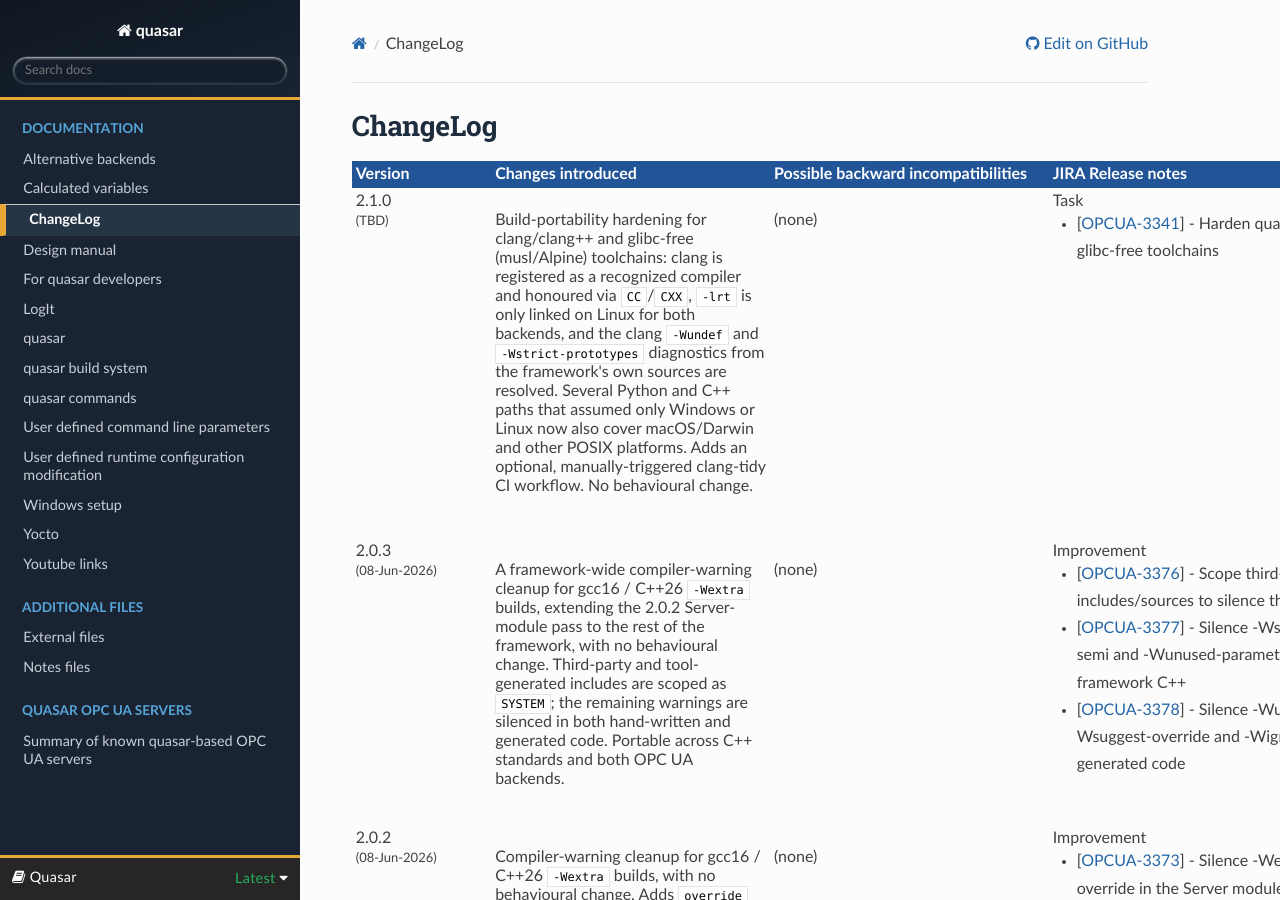
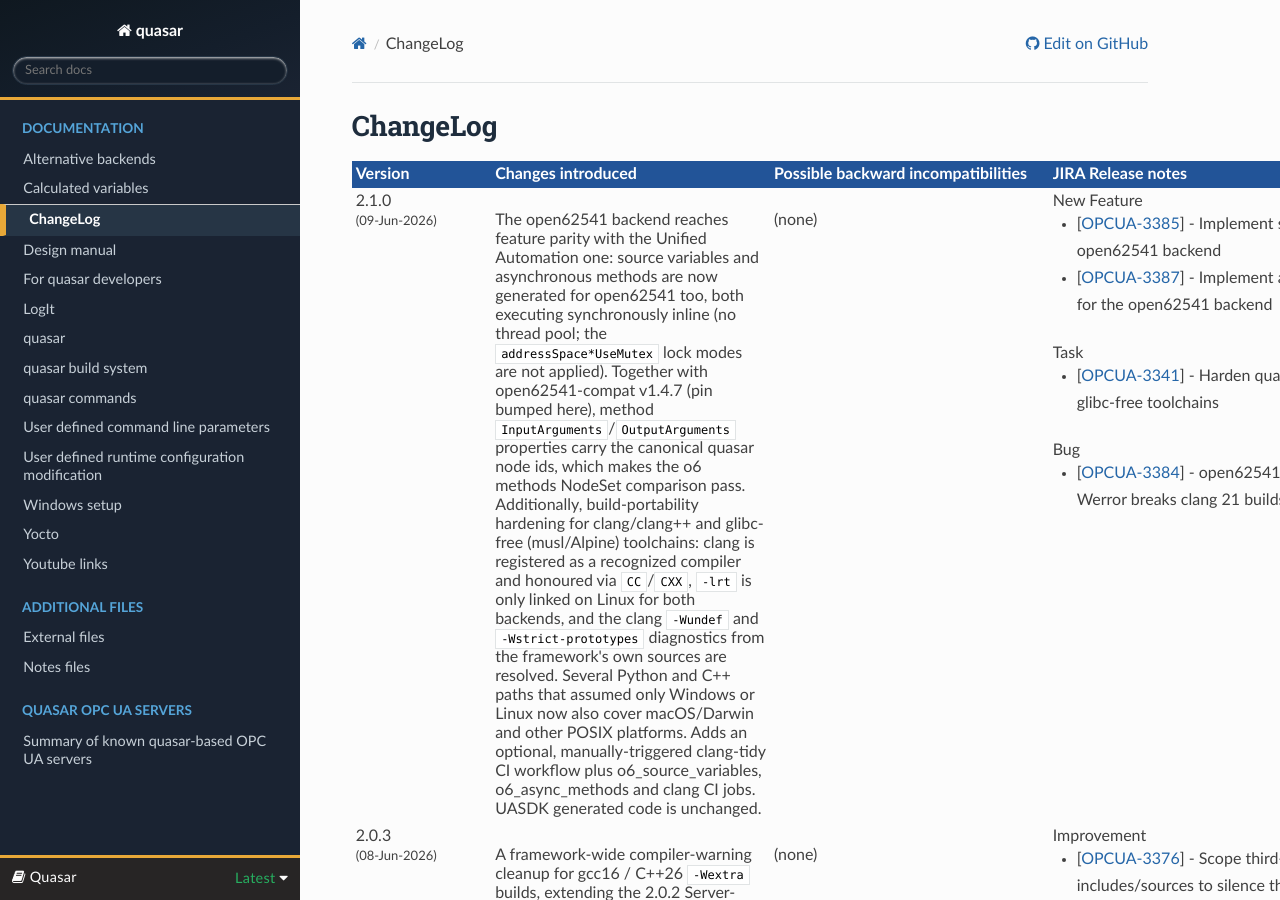
Before and after one commit to quasar-team/quasar, a Sphinx documentation site: the page built from Documentation/source/ChangeLog.rst, in a window 1280 px wide and 900 px high. Built offline with Sphinx 7.4.7 and the Read the Docs theme 3.1.0, drawn with Linux system fonts in a browser that asks for light colours.

Commit message:
Extend quasar 2.1.0 ChangeLog entry (OPCUA-3384/3385/3387)

```diff
--- a/Documentation/source/ChangeLog.rst
+++ b/Documentation/source/ChangeLog.rst
@@ -16,20 +16,30 @@
 
             <tr>
                 <!-- Version -->
-                <td valign="top">2.1.0<font size="-1"><br>(TBD)</font><br></td>
+                <td valign="top">2.1.0<font size="-1"><br>(09-Jun-2026)</font><br></td>
                 <!-- Changes introduced -->
-                <td valign="top"><br>Build-portability hardening for clang/clang++ and glibc-free (musl/Alpine) toolchains: clang is registered as a recognized compiler and honoured via <code>CC</code>/<code>CXX</code>, <code>-lrt</code> is only linked on Linux for both backends, and the clang <code>-Wundef</code> and <code>-Wstrict-prototypes</code> diagnostics from the framework's own sources are resolved. Several Python and C++ paths that assumed only Windows or Linux now also cover macOS/Darwin and other POSIX platforms. Adds an optional, manually-triggered clang-tidy CI workflow. No behavioural change.</td>
+                <td valign="top"><br>The open62541 backend reaches feature parity with the Unified Automation one: source variables and asynchronous methods are now generated for open62541 too, both executing synchronously inline (no thread pool; the <code>addressSpace*UseMutex</code> lock modes are not applied). Together with open62541-compat v1.4.7 (pin bumped here), method <code>InputArguments</code>/<code>OutputArguments</code> properties carry the canonical quasar node ids, which makes the o6 methods NodeSet comparison pass. Additionally, build-portability hardening for clang/clang++ and glibc-free (musl/Alpine) toolchains: clang is registered as a recognized compiler and honoured via <code>CC</code>/<code>CXX</code>, <code>-lrt</code> is only linked on Linux for both backends, and the clang <code>-Wundef</code> and <code>-Wstrict-prototypes</code> diagnostics from the framework's own sources are resolved. Several Python and C++ paths that assumed only Windows or Linux now also cover macOS/Darwin and other POSIX platforms. Adds an optional, manually-triggered clang-tidy CI workflow plus o6_source_variables, o6_async_methods and clang CI jobs. UASDK generated code is unchanged.</td>
                 <!-- Possible backward incompatibilities -->
                 <td valign="top"><br>(none)</td>
                 <!-- JIRA Release notes -->
                 <td valign="top">
+                    New Feature
+                    <ul>
+                        <li>[<a href='https://its.cern.ch/jira/browse/OPCUA-3385'>OPCUA-3385</a>] - Implement source variables for the open62541 backend</li>
+                        <li>[<a href='https://its.cern.ch/jira/browse/OPCUA-3387'>OPCUA-3387</a>] - Implement asynchronous methods for the open62541 backend</li>
+                    </ul>
                     Task
                     <ul>
                         <li>[<a href='https://its.cern.ch/jira/browse/OPCUA-3341'>OPCUA-3341</a>] - Harden quasar build for clang and glibc-free toolchains</li>
                     </ul>
+                    Bug
+                    <ul>
+                        <li>[<a href='https://its.cern.ch/jira/browse/OPCUA-3384'>OPCUA-3384</a>] - open62541-compat: amalgamation -Werror breaks clang 21 builds</li>
+                    </ul>
                 </td>
-                <td valign="top">quasar build-portability notes:<br>
+                <td valign="top">quasar 2.1.0 notes:<br>
                     <ol>
+                        <li>open62541 feature gates: the official test_methods, test_async_methods and test_source_variables NodeSet comparisons pass under o6; live UA-client round-trips verified (source-variable write/read, asynchronous method call); UASDK generated code byte-identical.</li>
                         <li>Verified on a real clang-only (gcc-less) host: <code>CC=clang CXX=clang++</code> passes external_tool_check; under clang 21 the framework's own code shows zero -Wundef and zero -Wstrict-prototypes.</li>
                         <li>On a musl/Alpine toolchain the nproc, -lrt and pedantic-warning fixes hold; the CPU-count path works with the coreutils <code>nproc</code> binary absent.</li>
                     </ol>
```
